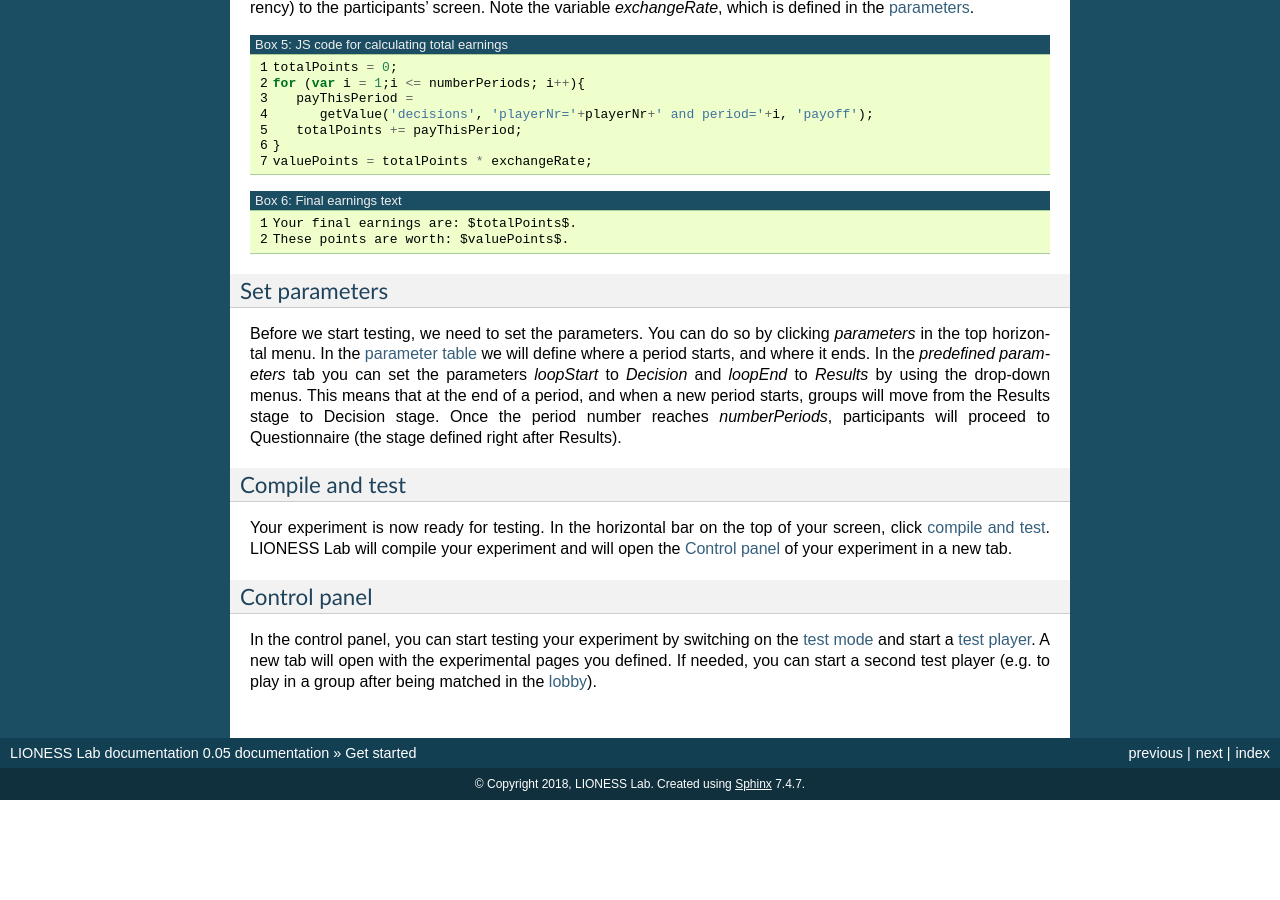
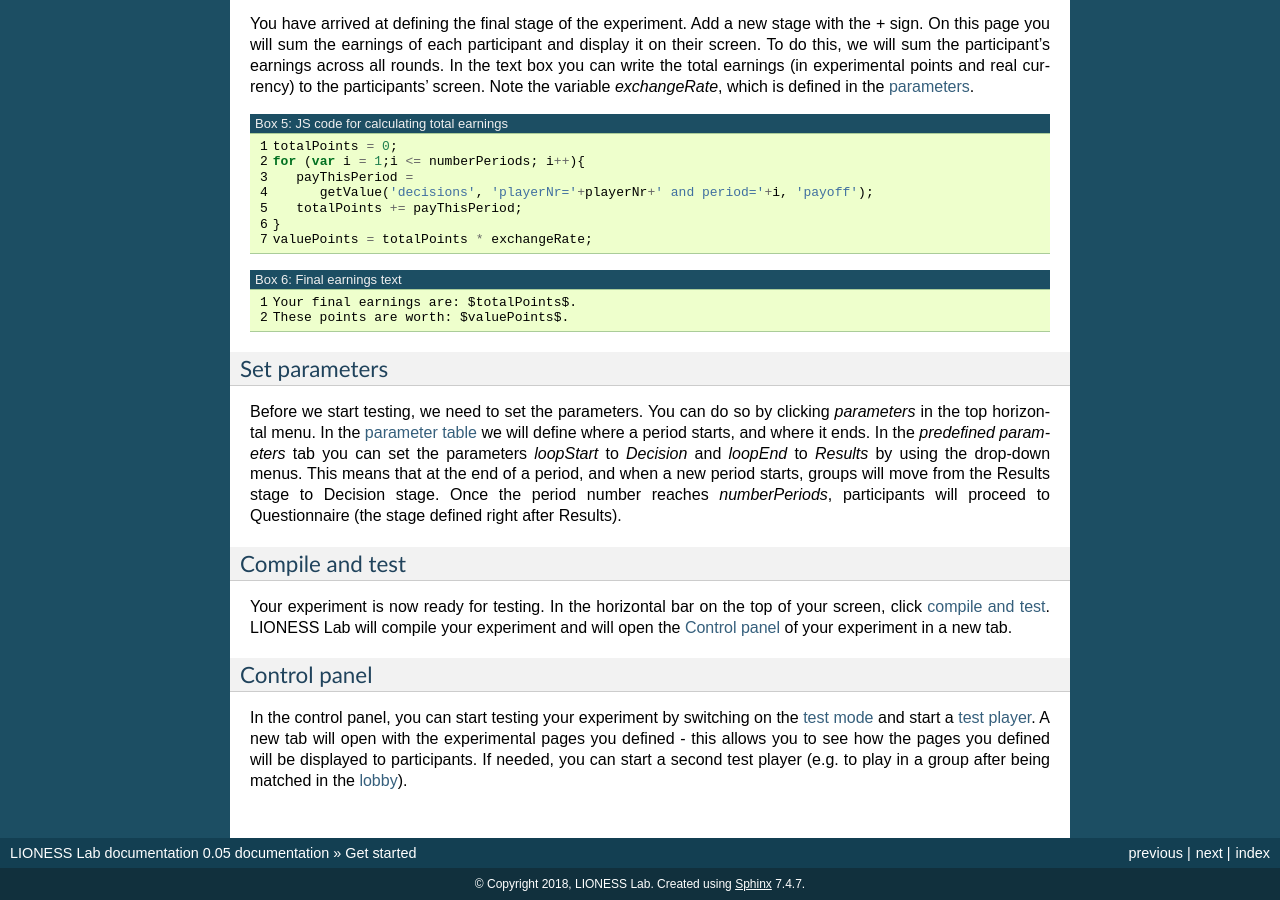
Before and after one commit to marcusgia2505/LIONESS_doc, a Sphinx documentation site: the page built from docs/010_basic.rst, in a window 1280 px wide and 900 px high, scrolled down 7570 px. Built offline with Sphinx 7.4.7, drawn with Linux system fonts in a browser that asks for light colours; before the commit the page ends 8370 px from its top, so only the background shows below that; some of the changed text lies outside the part shown.

Commit message:
Update 010_basic.rst

```diff
--- a/docs/010_basic.rst
+++ b/docs/010_basic.rst
@@ -63,6 +63,8 @@
 Below the name of your experiment you can now start defining your stages as they will be displayed to participants. Two stages are pre-loaded (see screenshot above). Make sure that you select the tab named *stage 1*. The area under the tabs shows three sections, each with a blue background. First, in the broad horizontal bar you can specify basic settings of that stage, e.g. its name, the :ref:`stage type <stage_type>` of the stage, and an optional :ref:`countdown timer <stage_and_element__countdown_timer>`. Second, in the left hand side section you can specify the :ref:`active screen <defining_your_screens__active_screen>`. In active screens you can display information to participants and record their responses. Third, in the right hand side option you can specify the :ref:`waiting screen <defining_your_screens__waiting_screen>` of that stage. In case participants need to wait for others before continuing, this will come in handy - we will get to that shortly.
 
 Screens consist of :ref:`elements <elements>`. These can be text boxes, input fields to record numerical responses, or pieces of :ref:`javascript` to interact with the server or to do calculations. You can add elements to your screen by clicking *add new element* and select the type of element you want to add. As you will have noticed, the first stage already includes three pre-loaded (empty) elements: a :ref:`JavaScript <javascript>` field, a :ref:`text box <elements__text_box>`, and a :ref:`button <elements__button>`.
+
+In the next steps you will define your own Public Goods Game. While you will can to see how they look from the participants' perspective by compiling your experiment and starting a 'test player' from the Control panel. For the sake of exposition, we will do this only at the end of this tutorial.
 
 Stage 1: instructions
 ~~~~~~~~~~~~~~~~~~~~~
@@ -219,4 +221,4 @@
 Control panel
 --------------
 
-In the control panel, you can start testing your experiment by switching on the :ref:`test mode <control_panel__test_mode>` and start a :ref:`test player <control_panel__test_mode>`. A new tab will open with the experimental pages you defined. If needed, you can start a second test player (e.g. to play in a group after being matched in the :ref:`lobby <lobby>`).
+In the control panel, you can start testing your experiment by switching on the :ref:`test mode <control_panel__test_mode>` and start a :ref:`test player <control_panel__test_mode>`. A new tab will open with the experimental pages you defined - this allows you to see how the pages you defined will be displayed to participants. If needed, you can start a second test player (e.g. to play in a group after being matched in the :ref:`lobby <lobby>`).
```
